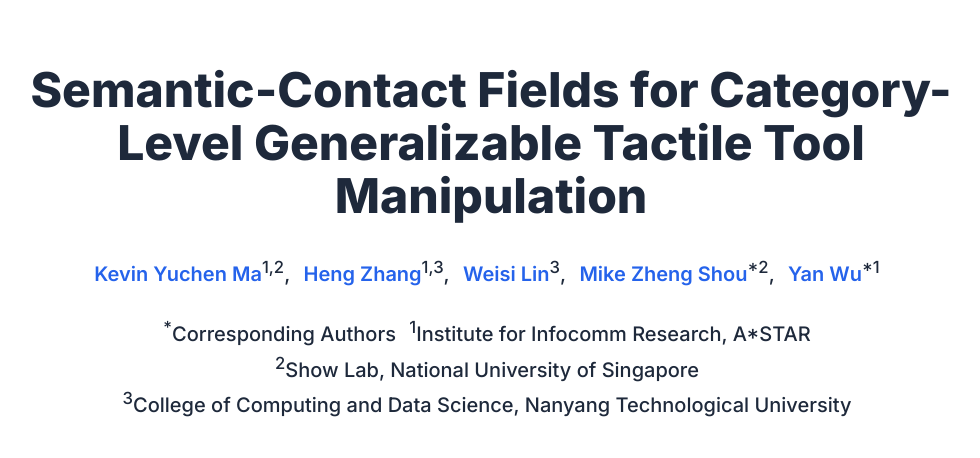
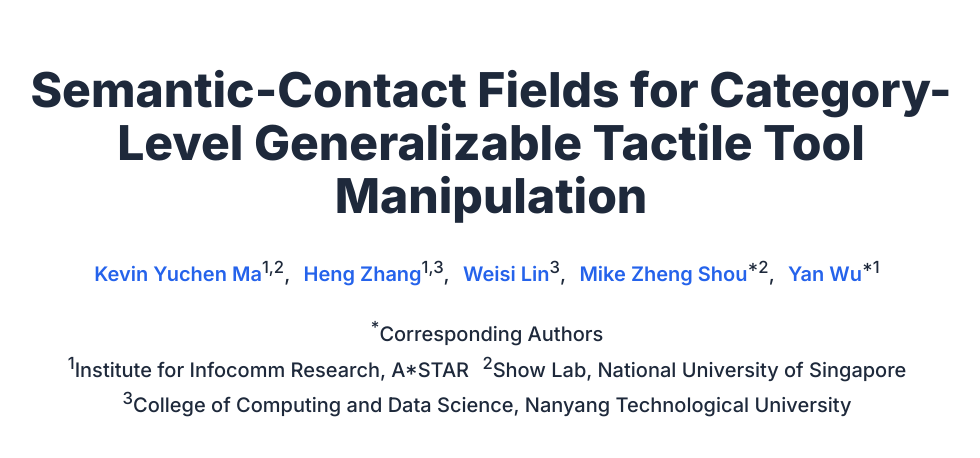
Before and after one commit to Kevinskwk/SCFields_project_page, a plain HTML site: page index.html in a window 1280 px wide. Shown: the top 458 px of the page, without its empty margins (149-1129 px from the left). Drawn offline with nearby package versions, Linux system fonts and the light colour scheme; some icons are missing.

Commit message:
Update project page

```diff
--- a/index.html
+++ b/index.html
@@ -176,7 +176,7 @@
                 </span>
               </div>
               <div class="is-size-5 publication-authors">
-                <span class="author-block"><sup>*</sup>Corresponding Authors</span>
+                <span class="author-block"><sup>*</sup>Corresponding Authors</span> <br>
                 <span class="author-block"><sup>1</sup>Institute for Infocomm
                   Research, A*STAR</span>
                 <span class="author-block"><sup>2</sup>Show Lab, National University of Singapore</span>
```
